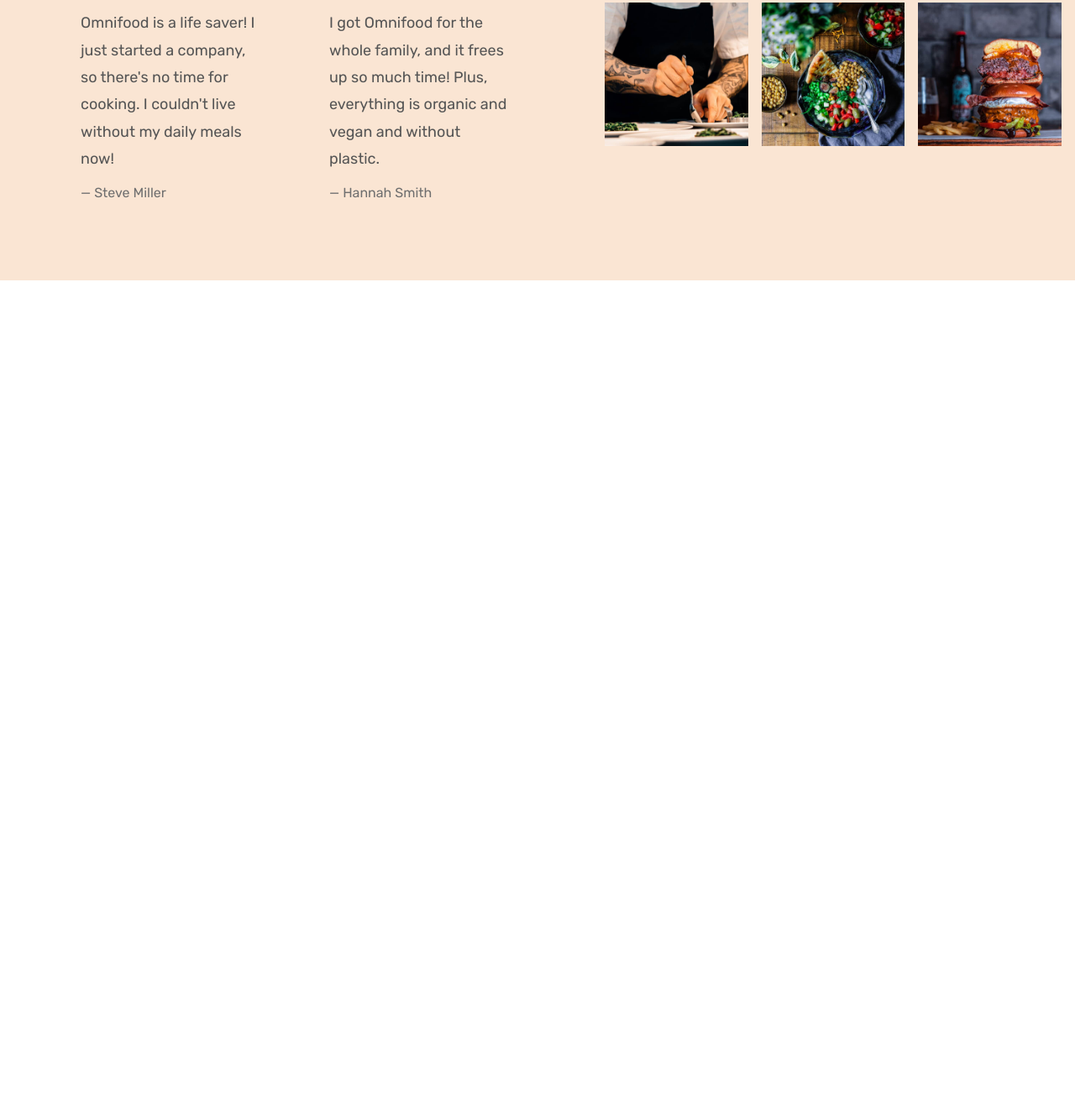
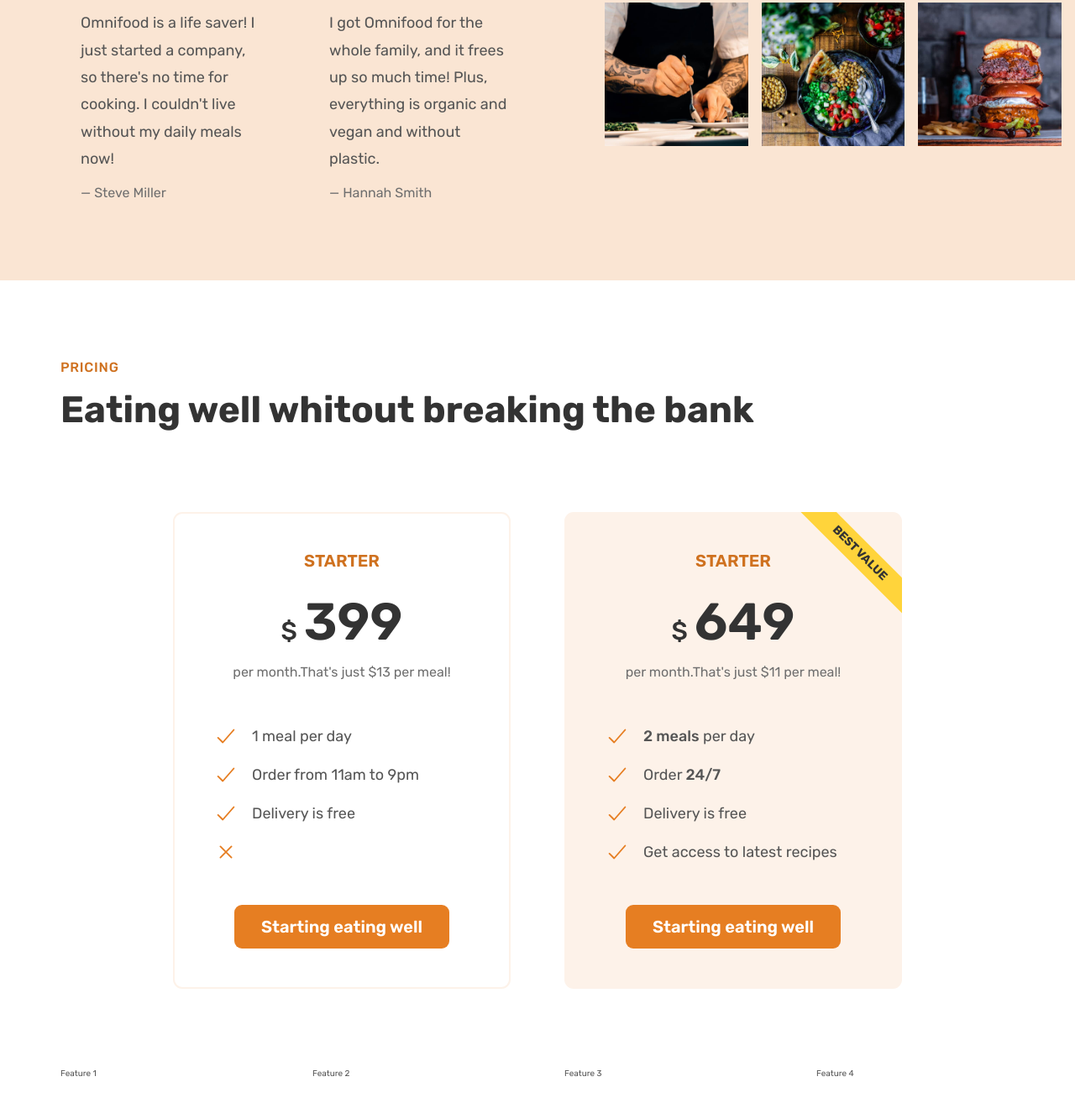
Before and after one commit to pmbfsa/Omnifood, a plain HTML site: page index.html in a window 1280 px wide. Shown: the part 4272-5592 px from the top of the page at 84% size. Before the commit the page ends 4606 px from the top, so only its background shows below. Drawn offline with nearby package versions, Linux system fonts and the light colour scheme.

Commit message:
Creation of the pricing section with the plans part.

```diff
--- a/css/general.css
+++ b/css/general.css
@@ -72,6 +72,10 @@ strong {
   display: grid;
   column-gap: 6.4rem;
   row-gap: 9.6rem;
+}
+
+.grid:not(:last-child) {
+  margin-bottom: 9.6rem;
 }
 
 .grid--2-cols {
@@ -178,6 +182,28 @@ strong {
   border-bottom: 1px solid transparent;
 }
 
+.list {
+  list-style: none;
+
+  display: flex;
+  flex-direction: column;
+  gap: 1.6rem;
+}
+
+.list-item {
+  font-size: 1.8rem;
+
+  display: flex;
+  align-items: center;
+  gap: 1.6rem;
+}
+
+.list-icon {
+  width: 3rem;
+  height: 3rem;
+  color: #e67e22;
+}
+
 /******************/
 /* HELPER CLASSES */
 /******************/
--- a/css/style.css
+++ b/css/style.css
@@ -291,28 +291,6 @@
   color: #e67e22;
 }
 
-.list {
-  list-style: none;
-
-  display: flex;
-  flex-direction: column;
-  gap: 1.6rem;
-}
-
-.list-item {
-  font-size: 1.8rem;
-
-  display: flex;
-  align-items: center;
-  gap: 1.6rem;
-}
-
-.list-icon {
-  width: 3rem;
-  height: 3rem;
-  color: #e67e22;
-}
-
 .all-recipes {
   text-align: center;
   font-size: 1.8rem;
@@ -381,3 +359,84 @@
 .gallery-img:hover {
   transform: scale(1.1);
 }
+
+/*******************/
+/* PRICING SECTION */
+/*******************/
+
+.section-pricing {
+  padding: 9.6rem 0;
+}
+
+.pricing-plan {
+  width: 75%;
+  border-radius: 11px;
+}
+
+.pricing-plan--starter {
+  padding: 4.6rem;
+  border: 2px solid #fdf2e9;
+  justify-self: end;
+}
+
+.pricing-plan--complete {
+  padding: 4.8rem;
+  background-color: #fdf2e9;
+  overflow: hidden;
+
+  position: relative;
+}
+
+.pricing-plan--complete::after {
+  content: 'Best value';
+  color: #333;
+  background-color: #ffd43b;
+  font-size: 1.4rem;
+  font-weight: 700;
+  text-transform: uppercase;
+  padding: 0.8rem 8rem;
+
+  position: absolute;
+  top: 6%;
+  right: -18%;
+
+  transform: rotate(45deg);
+}
+
+.plan-header {
+  text-align: center;
+  margin-bottom: 4.8rem;
+}
+
+.plan-name {
+  color: #cf711f;
+  font-size: 2rem;
+  font-weight: 600;
+  text-transform: uppercase;
+  letter-spacing: 0.75;
+  margin-bottom: 3.2rem;
+}
+
+.plan-price {
+  color: #333;
+  font-size: 6.2rem;
+  font-weight: 600;
+  margin-bottom: 1.6rem;
+}
+
+.plan-price span {
+  font-size: 3rem;
+  font-weight: 500;
+  margin-right: 0.8rem;
+}
+
+.plan-text {
+  color: #6f6f6f;
+  font-size: 1.6rem;
+  line-height: 1.6;
+}
+
+.plan-sign-up {
+  text-align: center;
+  margin-top: 4.8rem;
+}
--- a/index.html
+++ b/index.html
@@ -475,6 +475,81 @@
           </figure>
         </div>
       </section>
+      <!-- PRICING SECTION -->
+      <section class="section-pricing">
+        <div class="container">
+          <span class="subheading">Pricing</span>
+          <h2 class="heading-secondary">
+            Eating well whitout breaking the bank
+          </h2>
+        </div>
+        <!-- PLANS -->
+        <div class="container grid grid--2-cols">
+          <div class="pricing-plan pricing-plan--starter">
+            <header class="plan-header">
+              <p class="plan-name">Starter</p>
+              <p class="plan-price"><span>$</span>399</p>
+              <p class="plan-text">per month.That's just $13 per meal!</p>
+            </header>
+            <ul class="list">
+              <li class="list-item">
+                <ion-icon name="checkmark-outline" class="list-icon"></ion-icon>
+                <span>1 meal per day</span>
+              </li>
+              <li class="list-item">
+                <ion-icon name="checkmark-outline" class="list-icon"></ion-icon>
+                <span>Order from 11am to 9pm</span>
+              </li>
+              <li class="list-item">
+                <ion-icon name="checkmark-outline" class="list-icon"></ion-icon>
+                <span>Delivery is free</span>
+              </li>
+              <li class="list-item">
+                <ion-icon name="close-outline" class="list-icon"></ion-icon>
+                <span></span>
+              </li>
+            </ul>
+            <div class="plan-sign-up">
+              <a href="#" class="btn btn--full">Starting eating well</a>
+            </div>
+          </div>
+          <div class="pricing-plan pricing-plan--complete">
+            <header class="plan-header">
+              <p class="plan-name">Starter</p>
+              <p class="plan-price"><span>$</span>649</p>
+              <p class="plan-text">per month.That's just $11 per meal!</p>
+            </header>
+            <ul class="list">
+              <li class="list-item">
+                <ion-icon name="checkmark-outline" class="list-icon"></ion-icon>
+                <span><strong>2 meals</strong> per day</span>
+              </li>
+              <li class="list-item">
+                <ion-icon name="checkmark-outline" class="list-icon"></ion-icon>
+                <span>Order <strong>24/7</strong></span>
+              </li>
+              <li class="list-item">
+                <ion-icon name="checkmark-outline" class="list-icon"></ion-icon>
+                <span>Delivery is free</span>
+              </li>
+              <li class="list-item">
+                <ion-icon name="checkmark-outline" class="list-icon"></ion-icon>
+                <span>Get access to latest recipes</span>
+              </li>
+            </ul>
+            <div class="plan-sign-up">
+              <a href="#" class="btn btn--full">Starting eating well</a>
+            </div>
+          </div>
+        </div>
+        <!-- FEATURES -->
+        <div class="container grid grid--4-cols">
+          <div class="feature">Feature 1</div>
+          <div class="feature">Feature 2</div>
+          <div class="feature">Feature 3</div>
+          <div class="feature">Feature 4</div>
+        </div>
+      </section>
     </main>
   </body>
 </html>
```
